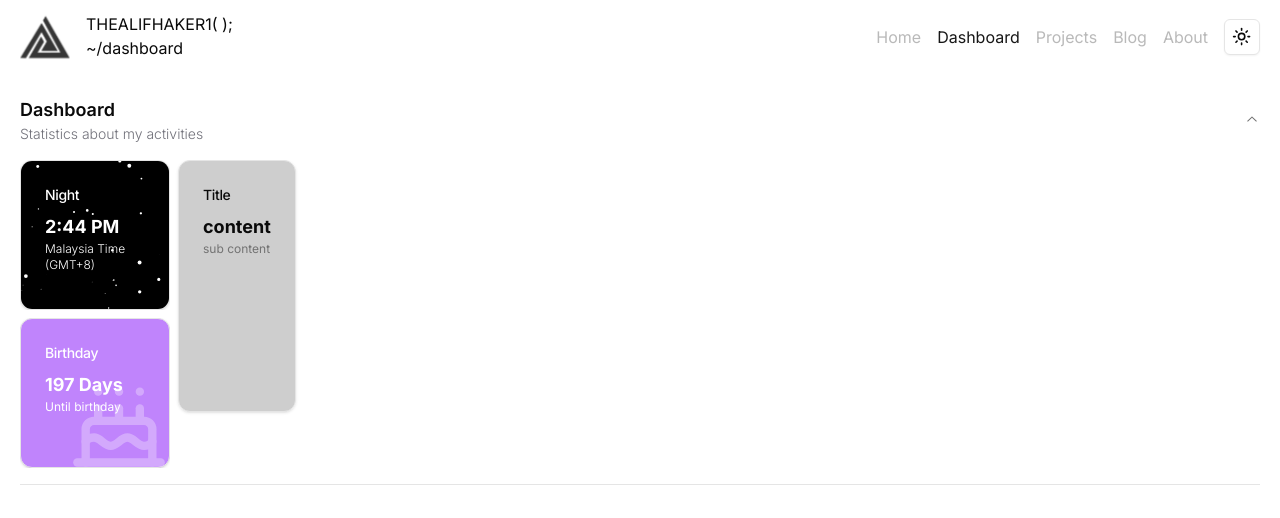
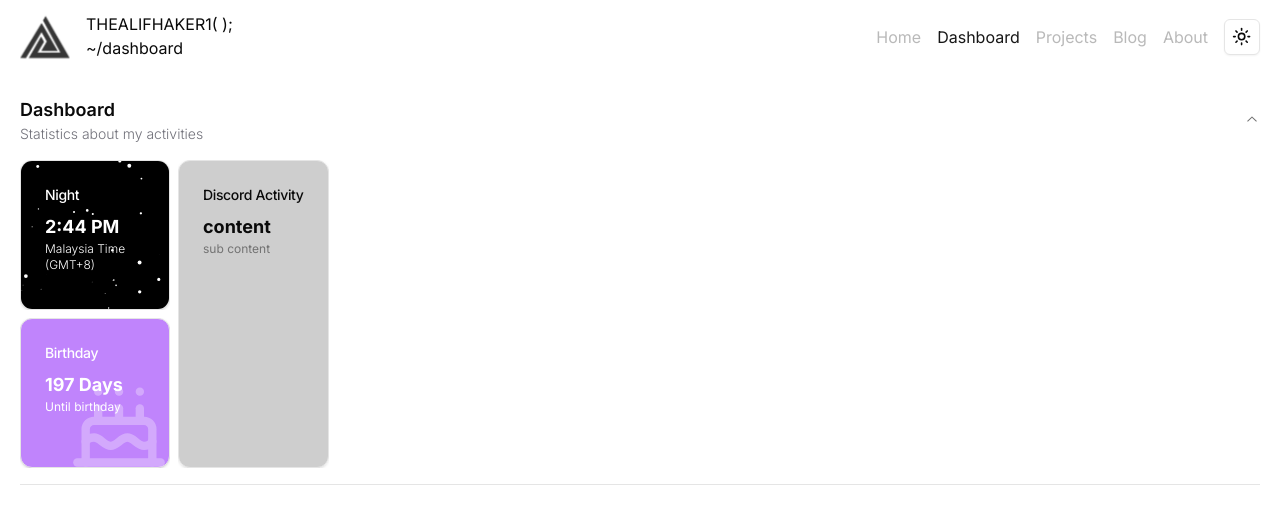
Before and after one commit to THEALIFHAKER1/AE1.TECH, a Next.js app: page /dashboard in a window 1280 px wide. Shown: the top 518 px of the page. Built offline with nearby package versions, Linux system fonts and the light colour scheme; no server answers.

Commit message:
ready for discord components

```diff
--- /dev/null
+++ b/src/app/(portfolio)/(pages)/dashboard/_components/discord/discord.tsx
@@ -0,0 +1,27 @@
+'use client';
+import { Card, CardHeader, CardTitle, CardContent } from '@/components/ui/card';
+import { motion } from 'framer-motion';
+import React from 'react';
+
+export default function Discord() {
+  return (
+    <motion.div
+      initial={{ height: 80 }}
+      animate={{ height: 'inherit' }}
+      transition={{ duration: 0.5 }}
+      style={{ overflow: 'hidden' }}
+    >
+      <Card className=' h-full border border-input bg-foreground/20 backdrop-blur-sm backdrop-saturate-150 '>
+        <CardHeader className='flex flex-row items-center justify-between space-y-0 pb-2'>
+          <CardTitle className='text-sm font-medium'>
+            Discord Activity
+          </CardTitle>
+        </CardHeader>
+        <CardContent>
+          <div className='text-lg font-bold'>content</div>
+          <p className='text-xs text-muted-foreground'>sub content</p>
+        </CardContent>
+      </Card>
+    </motion.div>
+  );
+}
--- a/src/app/(portfolio)/(pages)/dashboard/_components/grid/single-grid.tsx
+++ b/src/app/(portfolio)/(pages)/dashboard/_components/grid/single-grid.tsx
@@ -1,9 +1,13 @@
-import { Card, CardHeader, CardTitle, CardContent } from '@/components/ui/card';
+export default function SingleGrid({
+  Children,
+}: {
+  Children: React.ReactNode;
+}) {
+  return <div className='h-[308px] w-full md:w-fit'>{Children}</div>;
+}
 
-export default function SingleGrid() {
-  return (
-    <div className='h-[252px] w-full md:w-fit'>
-      <Card className=' h-full border border-input bg-foreground/20 backdrop-blur-sm backdrop-saturate-150 '>
+{
+  /* <Card className=' h-full border border-input bg-foreground/20 backdrop-blur-sm backdrop-saturate-150 '>
 <CardHeader className='flex flex-row items-center justify-between space-y-0 pb-2'>
   <CardTitle className='text-sm font-medium'>Title</CardTitle>
 </CardHeader>
@@ -11,7 +15,5 @@ export default function SingleGrid() {
   <div className='text-lg font-bold'>content</div>
   <p className='text-xs text-muted-foreground'>sub content</p>
 </CardContent>
-      </Card>
-    </div>
-  );
+</Card> */
 }
--- a/src/app/(portfolio)/(pages)/dashboard/page.tsx
+++ b/src/app/(portfolio)/(pages)/dashboard/page.tsx
@@ -1,9 +1,10 @@
 import CollapseComponents from '@/components/custom/collapse-components';
 import { HeadingText } from '@/components/custom/heading-text';
 import TwoGrid from './_components/grid/two-grid';
-import Time from './_components/time';
+import Time from './_components/time/time';
 import SingleGrid from './_components/grid/single-grid';
-import Birthday from './_components/birthday';
+import Birthday from './_components/time/birthday';
+import Discord from './_components/discord/discord';
 
 export const metadata = {
   title: 'Dashboard',
@@ -22,7 +23,7 @@ export default function DashboardPage() {
         contentComponent={
           <div className='flex grid-flow-dense flex-wrap gap-2'>
             <TwoGrid TopChildren={<Time />} BottomChildren={<Birthday />} />
-            <SingleGrid />
+            <SingleGrid Children={<Discord />} />
           </div>
         }
       />
```
Also changed, not shown: src/app/(portfolio)/(pages)/dashboard/_components/time/birthday.tsx (renamed from src/app/(portfolio)/(pages)/dashboard/_components/birthday.tsx), src/app/(portfolio)/(pages)/dashboard/_components/time/draw-star.tsx (renamed from src/app/(portfolio)/(pages)/dashboard/_components/draw-star.tsx), src/app/(portfolio)/(pages)/dashboard/_components/time/time-clock.tsx (renamed from src/app/(portfolio)/(pages)/dashboard/_components/time-clock.tsx), src/app/(portfolio)/(pages)/dashboard/_components/time/time.tsx (renamed from src/app/(portfolio)/(pages)/dashboard/_components/time.tsx). Lines whose indentation alone changed are shown as unchanged.
